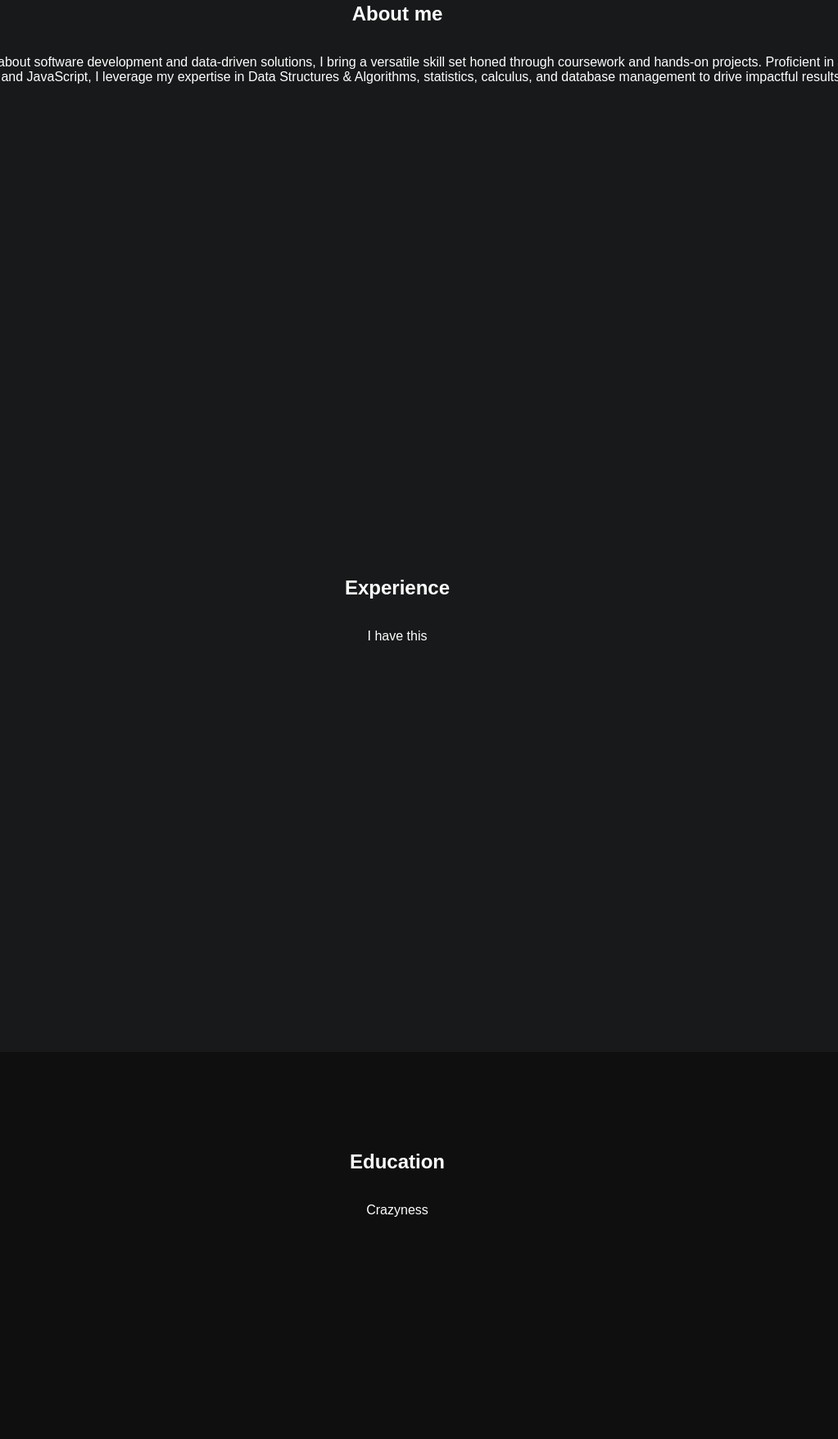
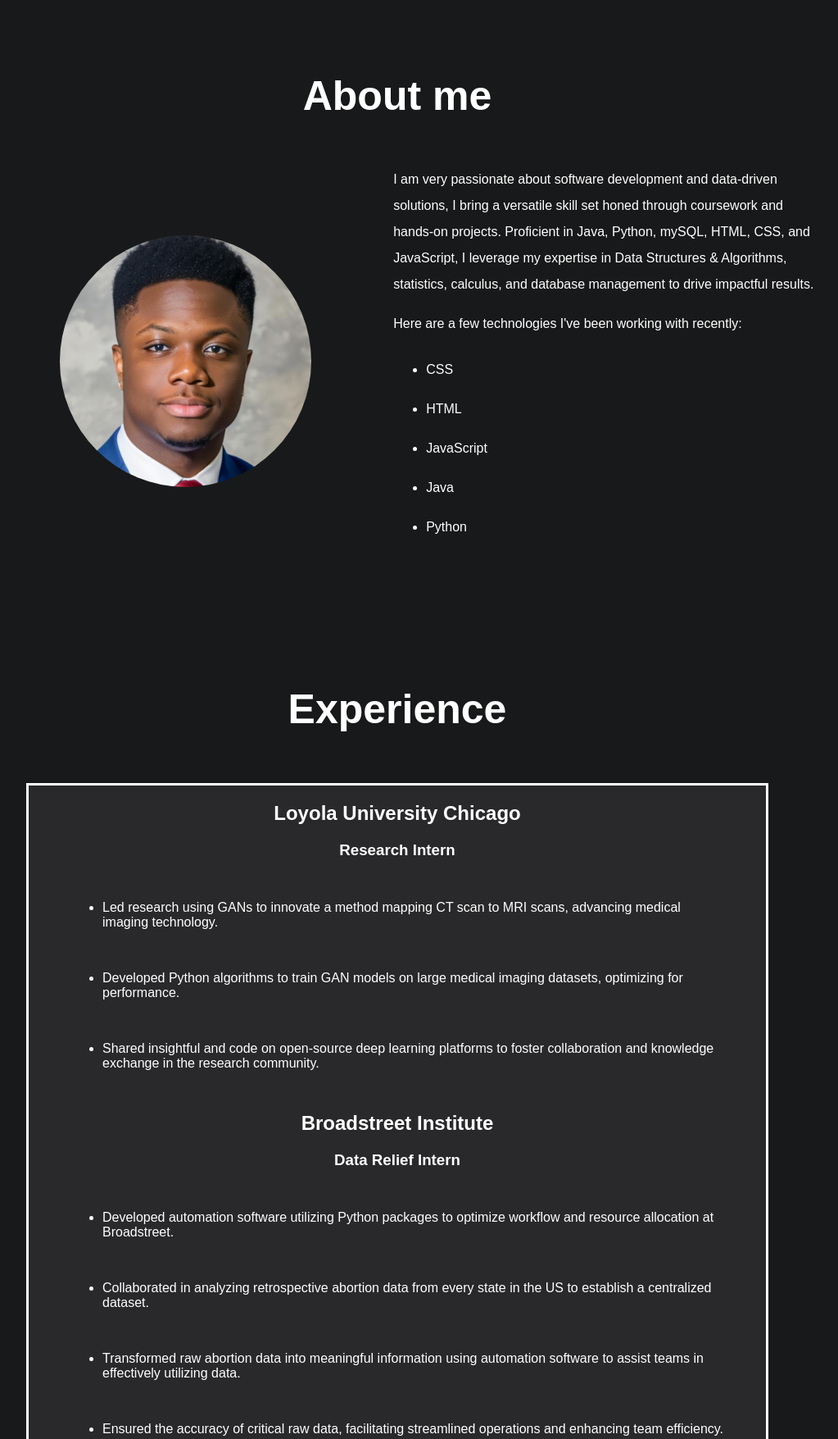
Before and after one commit to kvngwinston/CS312, a plain HTML site: page index.html in a window 1280 px wide. Shown: the part 915-2670 px from the top of the page at 82% size, without its empty margins (155-1178 px from the left). Drawn offline with Linux system fonts and the light colour scheme.

Commit message:
added experience

```diff
--- a/index.html
+++ b/index.html
@@ -22,7 +22,7 @@
     </header>
 
 
-    <section class = "blue">
+    <section class = "black">
             <div class = "profile" >
 
                 <div id = "description">
@@ -36,7 +36,7 @@
 
                     <div id = "social-media">
                         <img src="assets\github logo.svg" width = 50px href = "#">
-                        <img src = "assets\linkedn-logo.svg" width = 50px href = "#">
+                        <img src = "assets\linkedin.png" width = 50px href = "#">
                     </div>
                 </div>
 
@@ -47,19 +47,68 @@
     </section>
 
     <section class = "black">
+        <h1>About me</h1>
+        <div  id = "about-me">
+            <img id = "profile-picture" src = "assets/Profie Picture.jfif"></img>
 
-        <h1> About me</h1>
-        <p> I am very passionate about software development and data-driven solutions,
-            I bring a versatile skill set honed through coursework and hands-on projects.
-            Proficient in Java, Python, mySQL, HTML, CSS, and JavaScript,
-            I leverage my expertise in Data Structures & Algorithms, statistics,
-            calculus, and database management to drive impactful results. </p>
+            <div>
+                <p> I am very passionate about software development and data-driven solutions,
+                    I bring a versatile skill set honed through coursework and hands-on projects.
+                    Proficient in Java, Python, mySQL, HTML, CSS, and JavaScript,
+                    I leverage my expertise in Data Structures & Algorithms, statistics,
+                    calculus, and database management to drive impactful results.
+
+                </p>
+
+                <p>
+                    Here are a few technologies I've been working with recently:
+                </p>
+
+                <ul id = "programming">
+                    <li>CSS</li>
+                    <li>HTML</li>
+                    <li>JavaScript</li>
+                    <li>Java</li>
+                    <li>Python</li>
+                </ul>
+            </div>
+
+
+
+        </div>
+
 
     </section>
 
-    <section class = "black">
+    <section class ="blue">
         <h1>Experience</h1>
-        <p>I have this</p>
+
+        <div class ="card">
+
+            <h2>Loyola University Chicago</h2>
+
+            <h3>Research Intern</h3>
+
+            <ul>
+                <li>Led research using GANs to innovate a method mapping CT scan to MRI scans, advancing medical imaging technology.</li>
+                <li>Developed Python algorithms to train GAN models on large medical imaging datasets, optimizing for performance.</li>
+                <li>Shared insightful and code on open-source deep learning platforms to foster collaboration and knowledge exchange in
+                    the research community.</li>
+            </ul>
+
+
+            <h2>Broadstreet Institute </h2>
+
+            <h3>Data Relief Intern</h3>
+            <ul>
+                <li>Developed automation software utilizing Python packages to optimize workflow and resource allocation at Broadstreet.</li>
+                <li>Collaborated in analyzing retrospective abortion data from every state in the US to establish a centralized dataset.</li>
+                <li>Transformed raw abortion data into meaningful information using automation software to assist teams in effectively
+                    utilizing data.</li>
+                <li>Ensured the accuracy of critical raw data, facilitating streamlined operations and enhancing team efficiency.</li>
+            </ul>
+        </div>
+
     </section>
 
     <section class = "dark">
@@ -132,7 +181,9 @@ background: #0f0f10;
     align-items: center;
     padding: 10px;
 }
-
+.navbar h1{
+    margin-left: 50px;
+}
 .navbar a {
             float: left;
             display: block;
@@ -172,6 +223,7 @@ background: #0f0f10;
     font-size: 15px;
     margin : 2px;
     padding: 10;
+    line-height: 2;
 
 }
 
@@ -187,4 +239,54 @@ background: #0f0f10;
     padding: 10px;
 
 }
+
+#about-me {
+    display: flex;
+    width: 80%;
+    justify-content: center;
+}
+
+h1 {
+    font-size: 50px
+}
+
+#about-me #profile-picture {
+    width : 30%;
+    height: 30%;
+    border-radius: 50%;
+    border: 10 px;
+    margin-right: 70px;
+    margin: 100px;
+}
+
+#about-me p{
+    line-height: 2;
+
+}
+
+#programming {
+    display: flexbox;
+    line-height: 3;
+    justify-content: space-between;
+}
+
+.card {
+    width: 900px;
+    min-height: 400px;
+    border: 3px solid white;
+    background-color: #29292b;
+    margin: 20px;
+}
+
+.card h2 {
+    text-align: center;
+}
+.card li{
+    margin: 50px;
+}
+
+
+.card h3 {
+    text-align: center;
+}
 </style>
```
Also changed, not shown: assets/linkedin.png (added).
